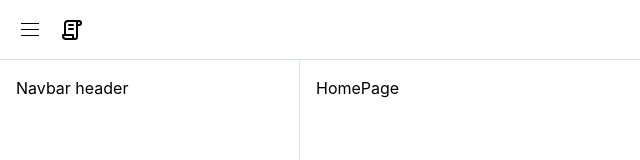
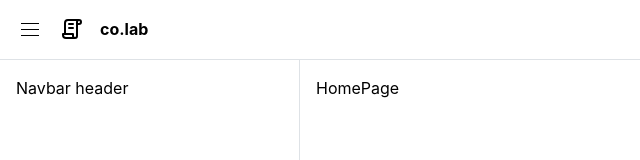
Before and after one commit to HodeonArtz/co-lab, a React (Vite) app in the folder front-end/: page / in a window 1280 px wide. Shown: the top 160 px of the page, without its empty margins (0-640 px from the left). Built offline with nearby package versions, Linux system fonts and the light colour scheme.

Commit message:
feat: add text to brand

```diff
--- a/front-end/src/app/_components/layout/Brand.tsx
+++ b/front-end/src/app/_components/layout/Brand.tsx
@@ -1,8 +1,12 @@
+import { Group, Text } from "@mantine/core";
 import { IconLicense } from "@tabler/icons-react";
 
 const Brand = () => {
   return (
-    <IconLicense />
+    <Group>
+      <IconLicense />
+      <Text fw="bolder">co.lab</Text>
+    </Group>
     /* TODO: remove this logo placeholder and put a new one */
   );
 };
```
